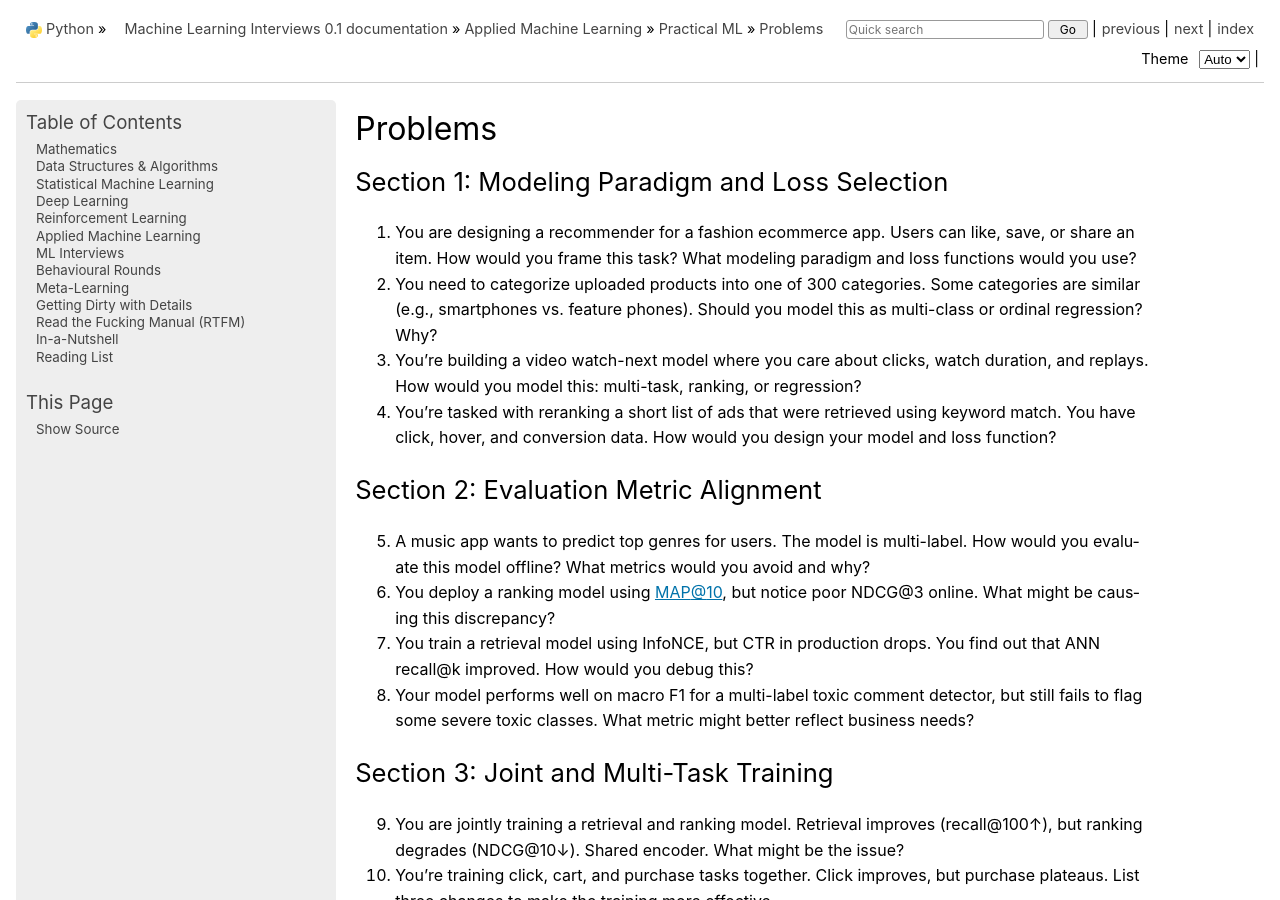
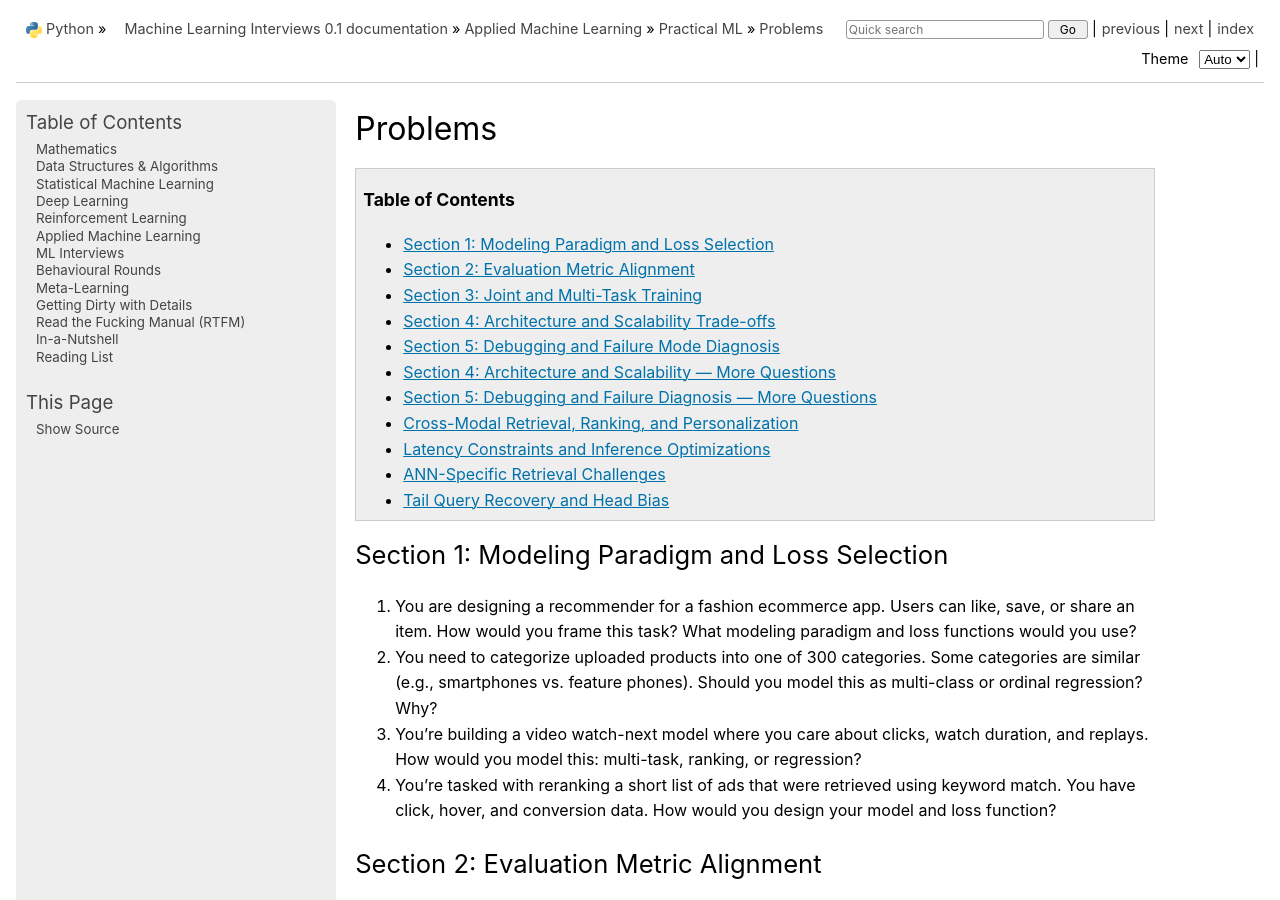
Before and after one commit to uselesstechjunks/leetcode, a Sphinx documentation site: the page built from docs/source/applied/practical/prob.rst, in a window 1280 px wide and 900 px high. Built offline with Sphinx 7.4.7, drawn with Linux system fonts in a browser that asks for light colours; pages that are not in the unit, such as notebooks, are missing from menus.

Commit message:
Update prob.rst

```diff
--- a/docs/source/applied/practical/prob.rst
+++ b/docs/source/applied/practical/prob.rst
@@ -1,6 +1,11 @@
 #########################################################################
 Problems
 #########################################################################
+.. contents:: Table of Contents
+  :depth: 3
+  :local:
+  :backlinks: none
+
 *************************************************************************
 Section 1: Modeling Paradigm and Loss Selection
 *************************************************************************
```
